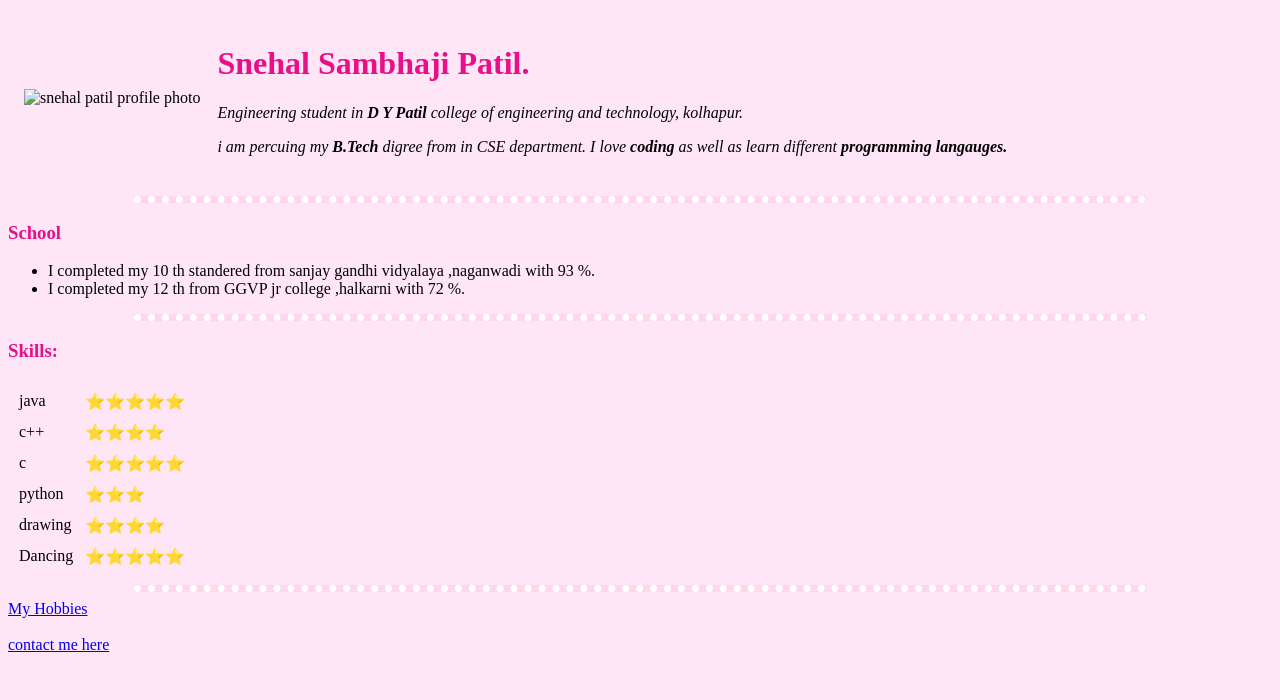
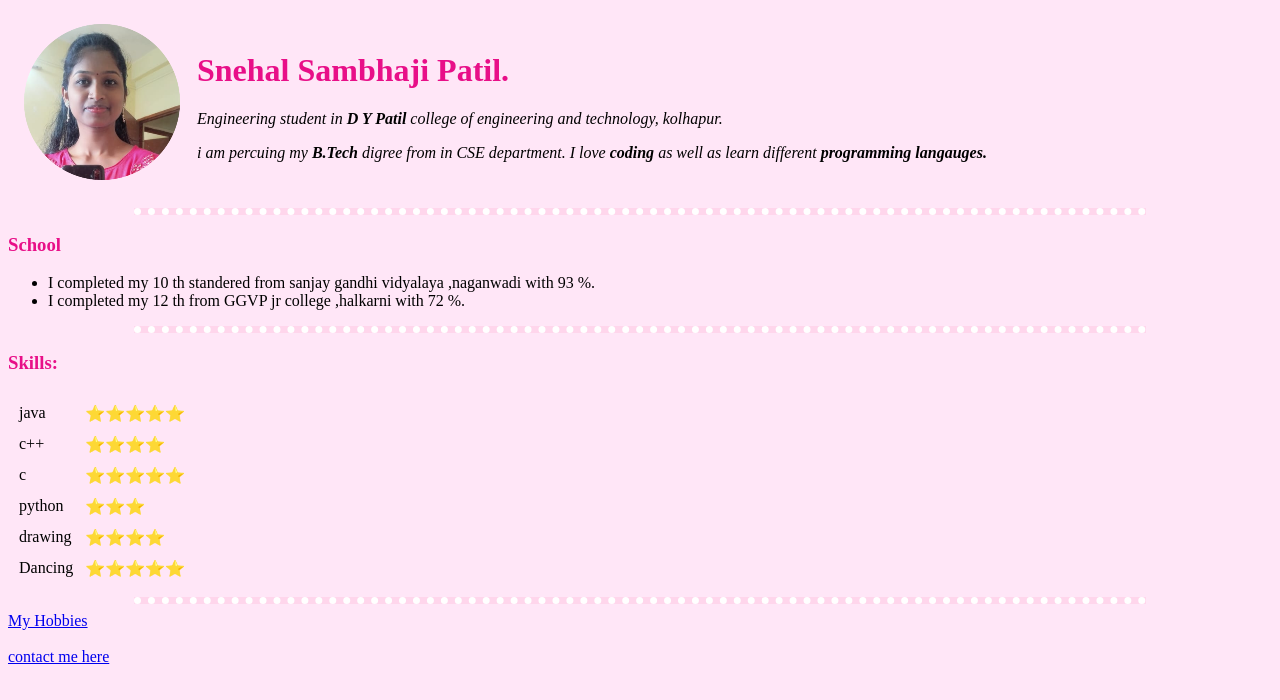
Before and after one commit to snehalspatil2002/resume, a plain HTML site: page index.html in a window 1280 px wide. Drawn offline with Linux system fonts and the light colour scheme; files whose address does not match are found by name.

Commit message:
corrected photos directory

```diff
--- a/index.html
+++ b/index.html
@@ -14,7 +14,7 @@
   <table cellspacing="15">
     <tr>
       <td>
-        <img src="photos/sneh3.png" alt="snehal patil profile photo">
+        <img src="photos/photos/sneh3.png" alt="snehal patil profile photo">
       </td>
       <td>
         <h1>Snehal Sambhaji Patil.</h1>
```
